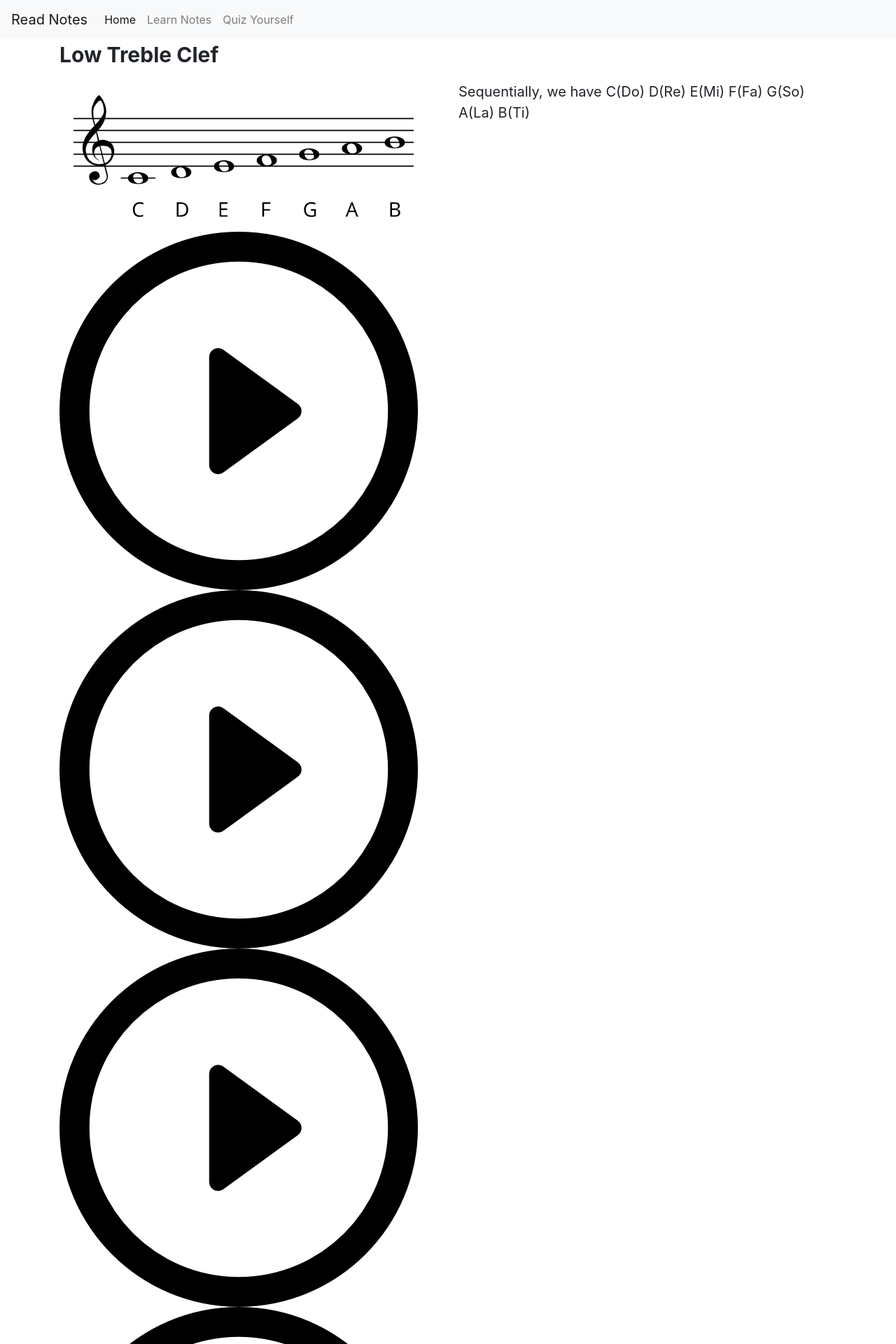
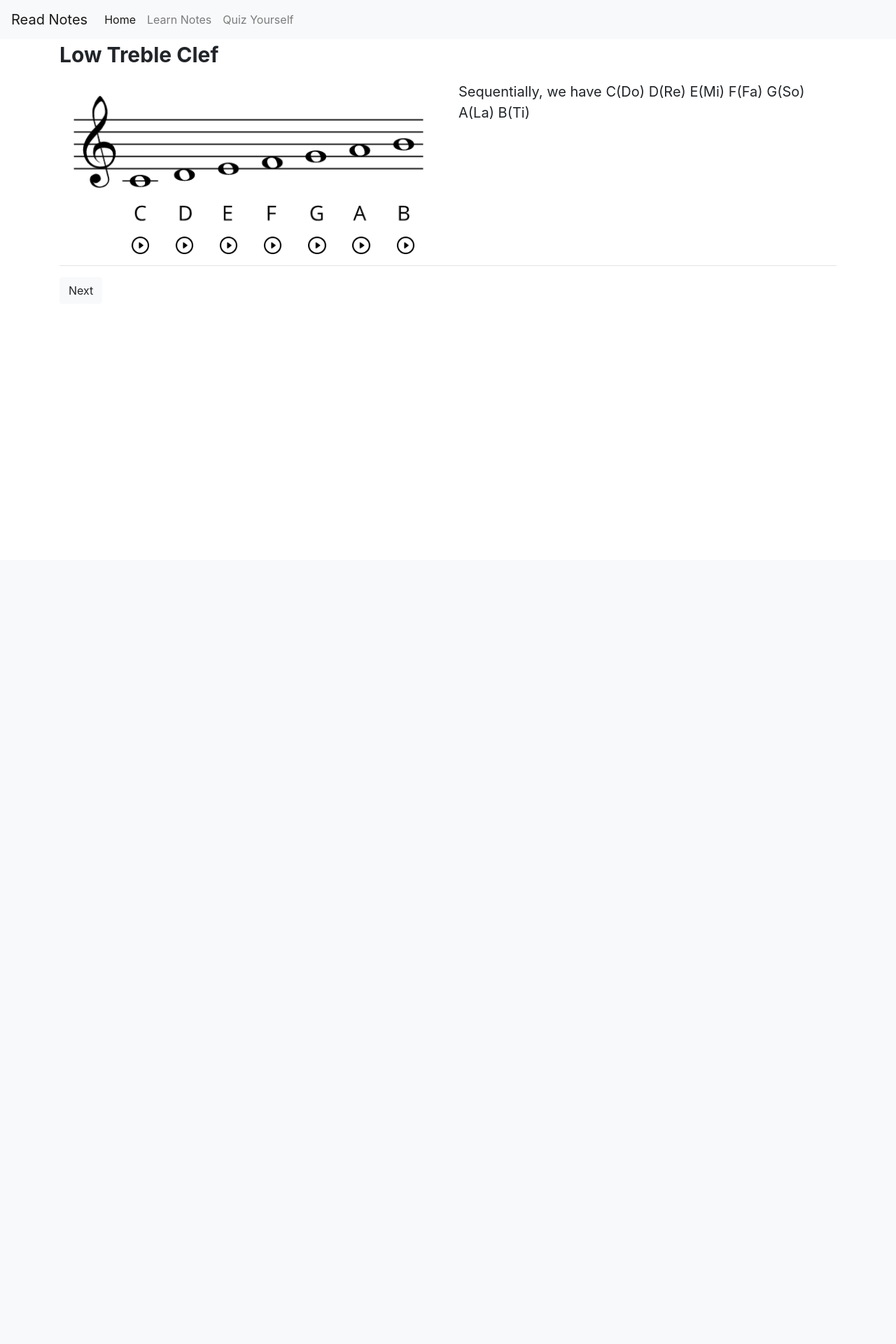
Before and after one commit to CChenLi/Read-Notes, a Flask app: page /lesson/clef/1 in a window 1280 px wide. Shown: the top 1920 px of the page at 70% size. After the commit the page ends 421 px from the top, so only its background shows below. Run offline with Flask 2, Linux system fonts and the light colour scheme; some libraries are stand-ins or nearby versions.

Commit message:
Add missing css back

```diff
--- a/Source/static/main.css
+++ b/Source/static/main.css
@@ -45,3 +45,18 @@
 #wrong{
     color: red
 }
+.lesson-img {
+    width: 100%;
+}
+#player-pad {
+    display: inline-block;
+    width: 12%;
+}
+.player {
+    display: inline-block;
+    padding-left: 7%;
+    width: 11.7%;
+}
+.player:hover {
+    cursor: pointer;
+}
```
